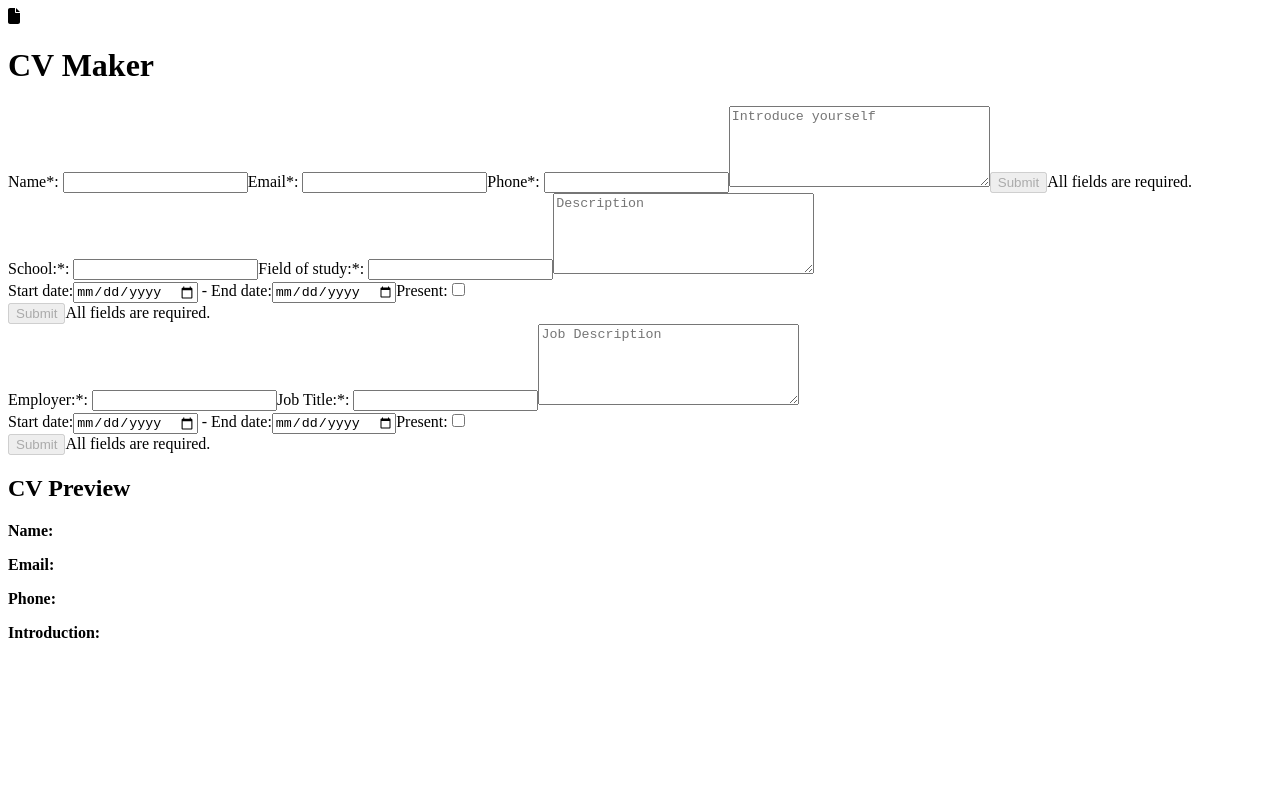
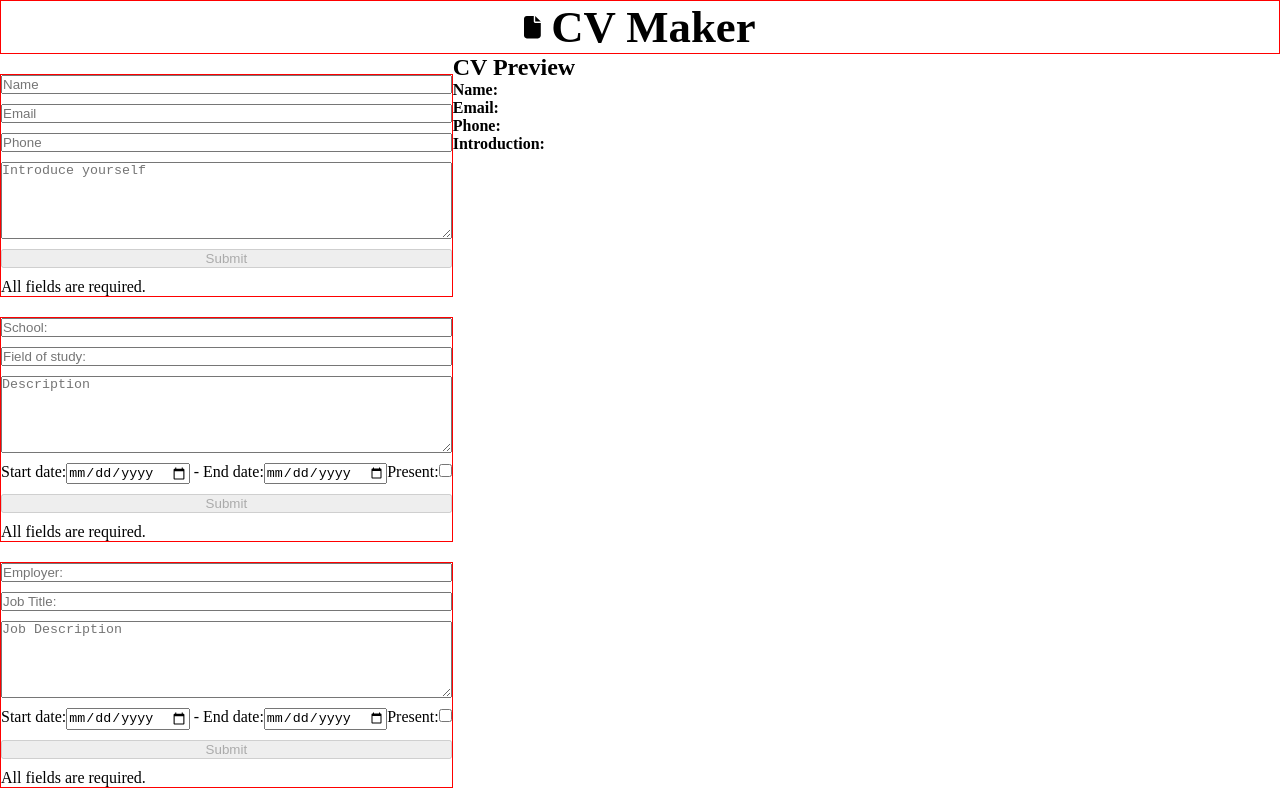
Before and after one commit to nikola88393/CV-Application, a React (Vite) app: page / in a window 1280 px wide. Built offline with nearby package versions, Linux system fonts and the light colour scheme.

Commit message:
Update inputs, remove labgels and add validation

```diff
--- a/package.json
+++ b/package.json
@@ -22,10 +22,12 @@
     "@types/react": "^18.2.66",
     "@types/react-dom": "^18.2.22",
     "@vitejs/plugin-react": "^4.2.1",
+    "autoprefixer": "^10.4.19",
     "eslint": "^8.57.0",
     "eslint-plugin-react": "^7.34.1",
     "eslint-plugin-react-hooks": "^4.6.0",
     "eslint-plugin-react-refresh": "^0.4.6",
+    "postcss": "^8.4.39",
     "vite": "^5.2.0"
   }
 }
--- a/src/App.jsx
+++ b/src/App.jsx
@@ -1,15 +1,14 @@
-import { useState } from 'react'
-import { MainSection } from './MainSection'
-import { CVPreview } from './Preview'
-import './App.css'
-import { EduSection, WorkSection,  } from './HistorySection';
+import { useState } from "react";
+import { MainSection } from "./MainSection";
+import { CVPreview } from "./Preview";
+import { EduSection, WorkSection } from "./HistorySection";
 
-export function AppContainer(){
+export function AppContainer() {
   const [cvData, setCvData] = useState({
-    name: '',
-    email: '',
-    phone: '',
-    intro: ''
+    name: "",
+    email: "",
+    phone: "",
+    intro: "",
   });
   const [schools, setSchools] = useState([]);
   const [jobs, setJobs] = useState([]);
@@ -19,7 +18,7 @@ export function AppContainer(){
   }
 
   function handleSchoolsUpdate(school) {
-    const index = schools.findIndex(s => s.id === school.id);
+    const index = schools.findIndex((s) => s.id === school.id);
 
     if (index !== -1) {
       const updatedSchools = schools.map((s, i) => (i === index ? school : s));
@@ -29,12 +28,12 @@ export function AppContainer(){
     }
   }
 
-  function handleSchoolsDel(id){
-    setSchools(schools.filter(school => school.id !== id));
+  function handleSchoolsDel(id) {
+    setSchools(schools.filter((school) => school.id !== id));
   }
 
-  function handleJobsUpdate(job){
-    const index = jobs.findIndex(s => s.id === job.id);
+  function handleJobsUpdate(job) {
+    const index = jobs.findIndex((s) => s.id === job.id);
 
     if (index !== -1) {
       const updatedJobs = jobs.map((j, i) => (i === index ? job : j));
@@ -43,15 +42,25 @@ export function AppContainer(){
       setJobs([...jobs, job]);
     }
   }
-  function handleJobsDel(id){
-    setJobs(jobs.filter(school => school.id !== id));
+  function handleJobsDel(id) {
+    setJobs(jobs.filter((school) => school.id !== id));
   }
 
   return (
-    <div className='app'>
-      <MainSection cb={handleDataUpdate} />
-      <EduSection cb={handleSchoolsUpdate} eduData={schools} eduDelCb={handleSchoolsDel}/>
-      <WorkSection cb={handleJobsUpdate} workData={jobs} workDelCb={handleJobsDel}/>
+    <div className="app">
+      <div className="inputsContainer">
+        <MainSection cb={handleDataUpdate} />
+        <EduSection
+          cb={handleSchoolsUpdate}
+          eduData={schools}
+          eduDelCb={handleSchoolsDel}
+        />
+        <WorkSection
+          cb={handleJobsUpdate}
+          workData={jobs}
+          workDelCb={handleJobsDel}
+        />
+      </div>
       <CVPreview mainData={cvData} eduData={schools} workData={jobs} />
     </div>
   );
--- a/src/HistorySection.jsx
+++ b/src/HistorySection.jsx
@@ -1,17 +1,16 @@
-import { useState } from 'react';
-import { Input, Text, Duration } from './Inputs';
-import './App.css';
+import { useState } from "react";
+import { Input, Text, Duration } from "./Inputs";
 
 export function Section({ cb, data, delCb, labels, placeholders }) {
   const [id, setId] = useState(0);
-  const [error, setError] = useState('All fields are required.');
+  const [error, setError] = useState("All fields are required.");
   const [formData, setFormData] = useState({
     id: id,
-    primary: '',
-    secondary: '',
-    description: '',
-    startDate: '',
-    endDate: '',
+    primary: "",
+    secondary: "",
+    description: "",
+    startDate: "",
+    endDate: "",
     isPresent: false,
   });
 
@@ -56,15 +55,15 @@ export function Section({ cb, data, delCb, labels, placeholders }) {
   const resetForm = () => {
     setFormData({
       id: id + 1,
-      primary: '',
-      secondary: '',
-      description: '',
-      startDate: '',
-      endDate: '',
+      primary: "",
+      secondary: "",
+      description: "",
+      startDate: "",
+      endDate: "",
       isPresent: false,
     });
     setIsEditing(false);
-    setError('');
+    setError("");
   };
 
   const handleInputChange = (e) => {
@@ -87,16 +86,18 @@ export function Section({ cb, data, delCb, labels, placeholders }) {
     setFormData((prevData) => ({
       ...prevData,
       isPresent: !prevData.isPresent,
-      endDate: !prevData.isPresent ? 'Present' : '',
+      endDate: !prevData.isPresent ? "Present" : "",
     }));
   };
 
   return (
     <div className="inputSection">
-      <form action="#" onSubmit={handleSubmit}>
+      <form action="#" onSubmit={handleSubmit} className="formSection">
         {isEditing && (
           <div>
-            Editing entry: {labels.primary} - <strong>{formData.primary}</strong> ID - <strong>{formData.id}</strong>
+            Editing entry: {labels.primary} -{" "}
+            <strong>{formData.primary}</strong> ID -{" "}
+            <strong>{formData.id}</strong>
           </div>
         )}
         <Input
@@ -118,7 +119,7 @@ export function Section({ cb, data, delCb, labels, placeholders }) {
           onChange={handleInputChange}
         />
         <Duration
-          name='duration'
+          name="duration"
           startDate={formData.startDate}
           endDate={formData.endDate}
           isPresent={formData.isPresent}
@@ -127,12 +128,10 @@ export function Section({ cb, data, delCb, labels, placeholders }) {
           onPresentChange={handlePresentChange}
           setDurationError={setError}
         />
-        <div className="sectionControls">
-          <button type="submit" disabled={!!error}>
-            {isEditing ? 'Update' : 'Submit'}
-          </button>
-          <span>{error}</span>
-        </div>
+        <button type="submit" disabled={!!error}>
+          {isEditing ? "Update" : "Submit"}
+        </button>
+        <span>{error}</span>
       </form>
       <div className="entries">{entries}</div>
     </div>
@@ -145,8 +144,8 @@ export function EduSection({ cb, eduData, eduDelCb }) {
       cb={cb}
       data={eduData}
       delCb={eduDelCb}
-      labels={{ primary: 'School', secondary: 'Field of study' }}
-      placeholders={{ description: 'Description' }}
+      labels={{ primary: "School", secondary: "Field of study" }}
+      placeholders={{ description: "Description" }}
       entity="education"
     />
   );
@@ -158,8 +157,8 @@ export function WorkSection({ cb, workData, workDelCb }) {
       cb={cb}
       data={workData}
       delCb={workDelCb}
-      labels={{ primary: 'Employer', secondary: 'Job Title' }}
-      placeholders={{ description: 'Job Description' }}
+      labels={{ primary: "Employer", secondary: "Job Title" }}
+      placeholders={{ description: "Job Description" }}
       entity="work"
     />
   );
--- a/src/Inputs.jsx
+++ b/src/Inputs.jsx
@@ -1,17 +1,18 @@
-export function Input({name, label, value, onChange}){
+export function Input({ name, label, value, onChange }) {
   return (
-      <label htmlFor = {label} >{label}*: <input
+    <input
       type="text"
       value={value}
       id={label}
       name={name}
+      placeholder={label}
       onChange={onChange}
       required
-    /></label>
+    />
   );
 }
 
-  export function Text({name, placeholder, value, onChange}){
+export function Text({ name, placeholder, value, onChange }) {
   return (
     <textarea
       name={name}
@@ -20,24 +21,33 @@ export function Input({name, label, value, onChange}){
       cols="30"
       placeholder={placeholder}
       onChange={onChange}
-      required>
-      </textarea>
+      required
+    ></textarea>
   );
 }
 
-  export function Duration({ name, startDate, endDate, isPresent, onStartDateChange, onEndDateChange, onPresentChange, setDurationError }) {
+export function Duration({
+  name,
+  startDate,
+  endDate,
+  isPresent,
+  onStartDateChange,
+  onEndDateChange,
+  onPresentChange,
+  setDurationError,
+}) {
   const validateDates = (start, end, present) => {
     if (!start) {
-        setDurationError('Start date is required.');
+      setDurationError("Start date is required.");
       return false;
     } else if (!present && !end) {
-        setDurationError('End date is required if not present.');
+      setDurationError("End date is required if not present.");
       return false;
     } else if (start && end && new Date(start) > new Date(end)) {
-        setDurationError('Start date must be before end date.');
+      setDurationError("Start date must be before end date.");
       return false;
     } else {
-        setDurationError('');
+      setDurationError("");
       return true;
     }
   };
@@ -61,16 +71,32 @@ export function Input({name, label, value, onChange}){
     <div className="duration">
       <label>
         Start date:
-          <input name={name} type="date" value={startDate} onChange={(e) => handleStartDateChange(e.target.value)} />
+        <input
+          name={name}
+          type="date"
+          value={startDate}
+          onChange={(e) => handleStartDateChange(e.target.value)}
+        />
       </label>
       <span> - </span>
       <label>
         End date:
-          <input name={name} type="date" value={endDate} onChange={(e) => handleEndDateChange(e.target.value)} disabled={isPresent} />
+        <input
+          name={name}
+          type="date"
+          value={endDate}
+          onChange={(e) => handleEndDateChange(e.target.value)}
+          disabled={isPresent}
+        />
       </label>
       <label>
         Present:
-          <input name={name} type="checkbox" checked={isPresent} onChange={handlePresentChange} />
+        <input
+          name={name}
+          type="checkbox"
+          checked={isPresent}
+          onChange={handlePresentChange}
+        />
       </label>
     </div>
   );
--- a/src/MainSection.jsx
+++ b/src/MainSection.jsx
@@ -1,19 +1,19 @@
-import { useState } from 'react'
-import { Input, Text } from './Inputs'
-import './App.css'
-export function MainSection({cb}){
-    const [error, setError] = useState('All fields are required.');
+import { useState } from "react";
+import { Input, Text } from "./Inputs";
+
+export function MainSection({ cb }) {
+  const [error, setError] = useState("All fields are required.");
   const [data, setData] = useState({
-      name: '',
-      email: '',
-      phone: '',
-      intro: ''
-    })
+    name: "",
+    email: "",
+    phone: "",
+    intro: "",
+  });
 
-    const handleSubmit = (e) =>{
+  const handleSubmit = (e) => {
     e.preventDefault();
     cb(data);
-    }
+  };
 
   const handleInputChange = (e) => {
     const { name, value } = e.target;
@@ -22,22 +22,44 @@ export function MainSection({cb}){
       [name]: value,
     }));
     if (!value.trim()) {
-        setError('All fields are required.');
+      setError("All fields are required.");
     } else {
-        setError('');
+      setError("");
     }
   };
 
-    return(
-      <div className='inputSection'>
-        <form action="#" onSubmit={handleSubmit}>
-          <Input name='name' label='Name' value={data.name} onChange={handleInputChange}></Input>
-          <Input name='email' label='Email' value={data.email} onChange={handleInputChange}></Input>
-          <Input name='phone' label='Phone' value={data.phone} onChange={handleInputChange}></Input>
-          <Text name='intro' placeholder='Introduce yourself' value={data.intro} onChange={handleInputChange}></Text>
-          <button type='submit' disabled = {!!error}>Submit</button>
-          <span>{error ? error : ''}</span>
+  return (
+    <div className="inputSection">
+      <form action="#" className="formSection" onSubmit={handleSubmit}>
+        <Input
+          name="name"
+          label="Name"
+          value={data.name}
+          onChange={handleInputChange}
+        ></Input>
+        <Input
+          name="email"
+          label="Email"
+          value={data.email}
+          onChange={handleInputChange}
+        ></Input>
+        <Input
+          name="phone"
+          label="Phone"
+          value={data.phone}
+          onChange={handleInputChange}
+        ></Input>
+        <Text
+          name="intro"
+          placeholder="Introduce yourself"
+          value={data.intro}
+          onChange={handleInputChange}
+        ></Text>
+        <button type="submit" disabled={!!error}>
+          Submit
+        </button>
+        <span>{error ? error : ""}</span>
       </form>
     </div>
-    )
+  );
 }
--- /dev/null
+++ b/src/app.css
@@ -0,0 +1,29 @@
+* {
+  margin: 0;
+  padding: 0;
+  box-sizing: border-box;
+}
+.app {
+  display: flex;
+}
+.header {
+  border: 1px solid red;
+  display: flex;
+  align-items: center;
+  justify-content: center;
+}
+.logo {
+  display: flex;
+  align-items: center;
+  justify-content: center;
+  font-size: 1.4em;
+  gap: 10px;
+}
+.formSection {
+  display: flex;
+  flex-direction: column;
+  border: 1px solid red;
+  max-width: 500px;
+  margin: 20px 0;
+  gap: 10px;
+}
--- a/src/main.jsx
+++ b/src/main.jsx
@@ -1,14 +1,12 @@
-import React from 'react'
-import ReactDOM from 'react-dom/client'
-import { AppContainer} from './App.jsx'
-import { Header } from './Header.jsx'
+import React from "react";
+import ReactDOM from "react-dom/client";
+import { AppContainer } from "./App.jsx";
+import { Header } from "./Header.jsx";
+import "./app.css";
 
-ReactDOM.createRoot(document.getElementById('root')).render(
+ReactDOM.createRoot(document.getElementById("root")).render(
   <React.StrictMode>
     <Header />
-    {/* <MainSection/>
-    <HistorySection input1="School" input2="Field of study" input3="Description"/>
-    <HistorySection input1="Employer" input2="Field of work" input3="Description"/> */}
-    <AppContainer/>
-  </React.StrictMode>,
-)
+    <AppContainer />
+  </React.StrictMode>
+);
```
Also changed, not shown: src/Header.jsx (+7 -7 lines), src/App.css (deleted), 1 other file (tests, documents, lock files or other folders). Lines whose indentation alone changed are shown as unchanged.
